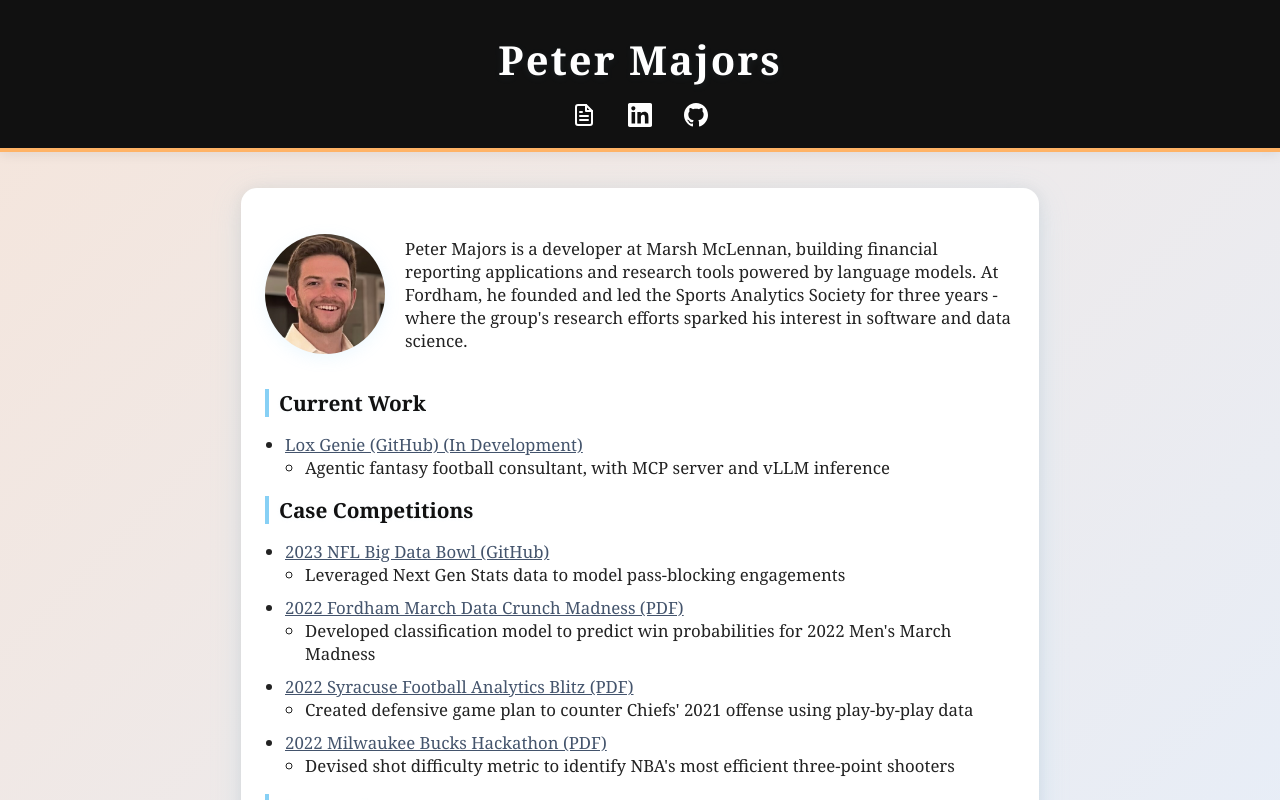
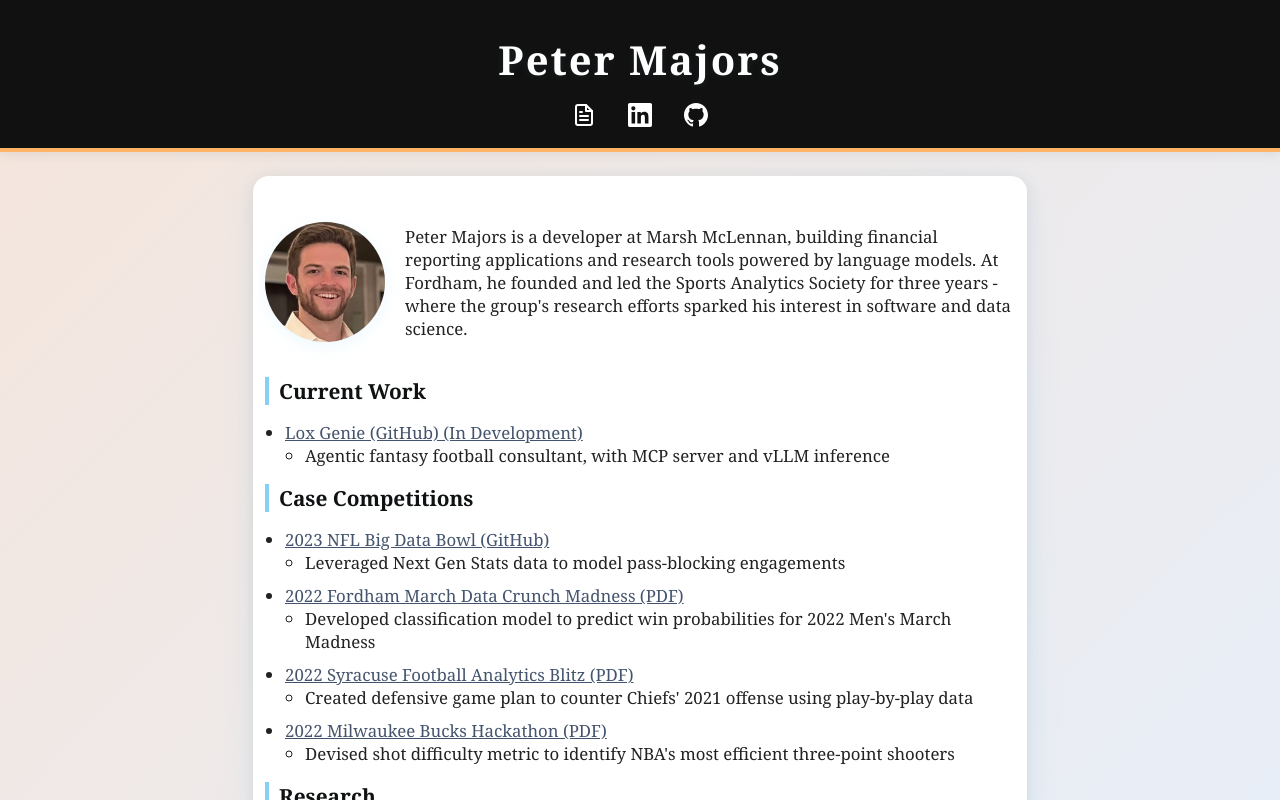
Before and after one commit to peterlmajors/portfolio, a React (Create React App) app: page / in a window 1280 px wide. Shown: the top 800 px of the page. Built offline with nearby package versions, Linux system fonts and the light colour scheme.

Commit message:
Updated Margins

```diff
--- a/src/App.css
+++ b/src/App.css
@@ -58,11 +58,11 @@
 }
 .main {
   background: #fff;
-  width: calc(90vw - 10%);
+  width: calc(90vw - 1%);
   max-width: 750px;
-  margin: 36px auto 0 auto;
-  margin-bottom: 36px;
-  padding: 32px 24px 48px 24px;
+  margin: 24px auto 0 auto;
+  margin-bottom: 24px;
+  padding: 32px 12px 48px 12px;
   border-radius: 16px;
   box-shadow: 0 8px 32px rgba(135, 208, 245, 0.18), 0 2px 16px rgba(0,0,0,0.07);
   position: relative;
```
